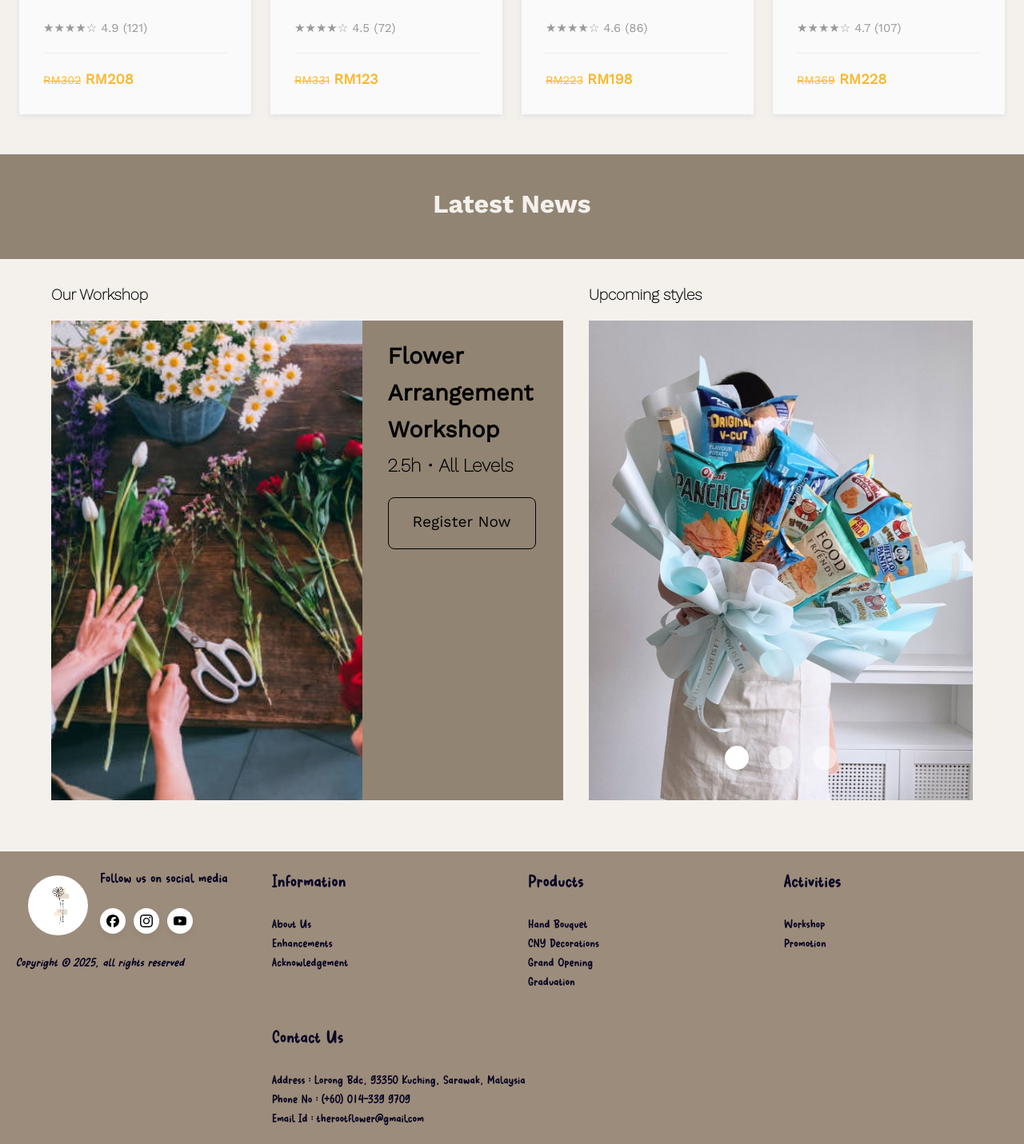
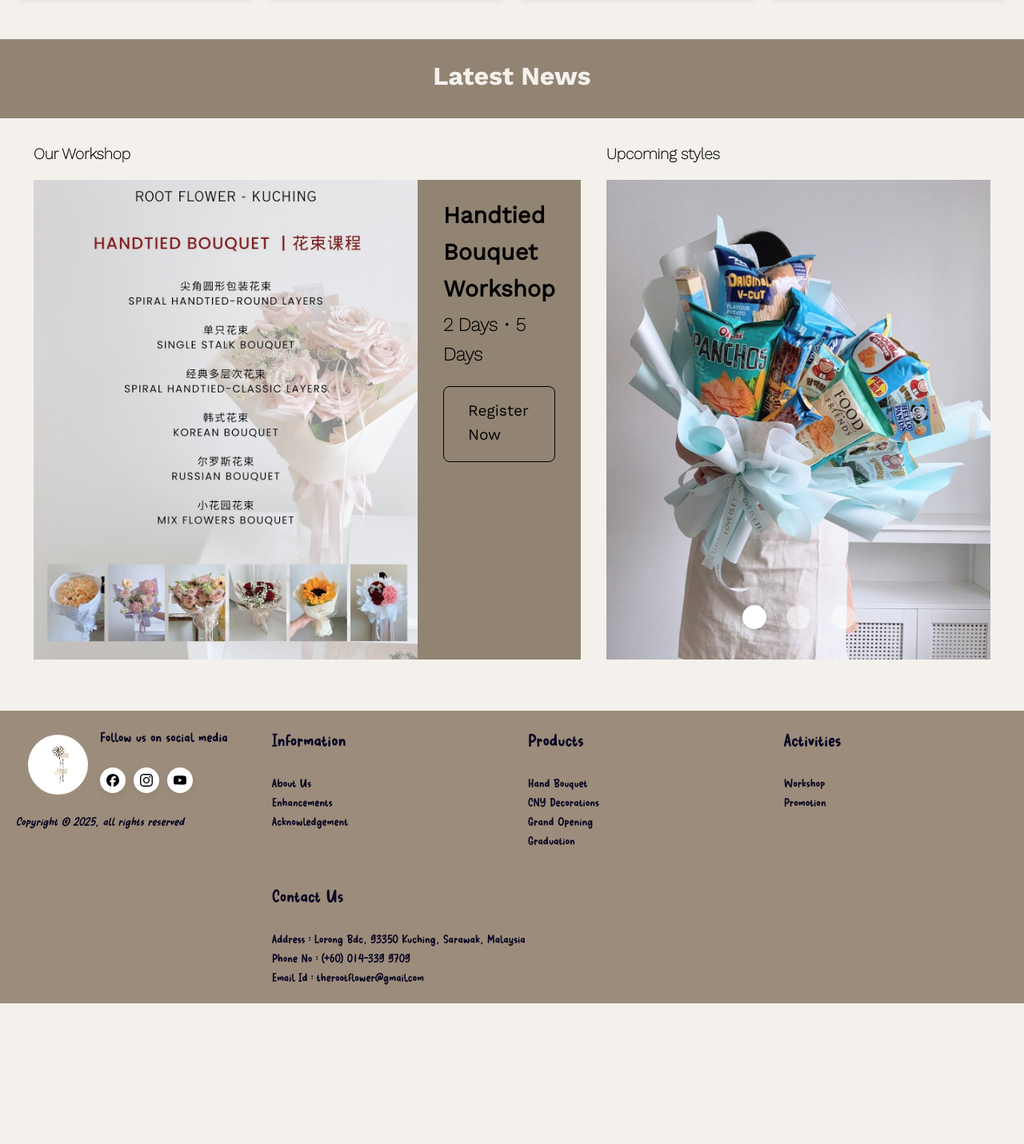
Before and after one commit to danyol123/rootflowers, a PHP site: page / in a window 1280 px wide. Shown: the part 2608-4039 px from the top of the page at 80% size. After the commit the page ends 3863 px from the top, so only its background shows below. Run offline with PHP 8.4, Linux system fonts and the light colour scheme.

Commit message:
Changed workshop in the index

```diff
--- a/index.html
+++ b/index.html
@@ -230,11 +230,11 @@
         <h2>Our Workshop</h2>
         <div class="section6-workshop-content">
           <div class="section6-workshop-image">
-            <img src="Pictures/Index/workshop1.jpg" alt="Flower Arrangement Workshop">
+            <a href="workshop.html"><img src="Pictures/Index/workshop1.jpg" alt="Flower Arrangement Workshop"></a>
           </div>
           <div class="section6-workshop-text">
-            <h1>Flower Arrangement Workshop</h1>
-            <h2>2.5h • All Levels</h2>
+            <h1>Handtied Bouquet Workshop</h1>
+            <h2>2 Days • 5 Days</h2>
             <a href="register.html" class="contact_us">Register Now</a>
           </div>
         </div>
--- a/styles.css
+++ b/styles.css
@@ -286,7 +286,6 @@ main {
 
 .section2 {
   background-color: #918473;
-  padding: 0.5rem 0rem;
 }
 
 .section2-text{
@@ -306,7 +305,7 @@ h2.section2-text {
 /* Section 3 */
 
 .section3 {
-  padding: 4rem 1rem;
+  padding: 2rem 1rem;
 }
 
 .section3-content {
@@ -377,7 +376,6 @@ h2.section2-text {
 
 .section4, .section5, .section6 {
   background-color: #918473;
-  padding: 1rem 0rem;
 }
 
 .section4 h1, .section5 h1, .section6 h1 {
@@ -630,14 +628,14 @@ h2.section2-text {
 
 .section6-workshop-image img{
   object-fit: cover;
-  max-width: 100%;
+  width: 480px;
   height: 600px;
 }
 
 .section6-workshop-text {
   padding: 0rem 2rem;
   background-color: #918473;
-  max-width: 100%;
+  max-width: 200px;
   height: 600px;
   font-size: 1.2em;
   line-height: 1.6;
@@ -1856,8 +1854,13 @@ a[data-social="Youtube"] { --accent-color: #FF0000; }
 .profile-pic img{
   width: 200px;
   height: 200px;
-  border: 5px groove #918473;
+  border: 5px groove #DA7297;
   border-radius: 20px;
+  transition: 0.3s ease;
+}
+
+.profile-pic img:hover{
+  transform: scale(1.1);
 }
 
 .profile-main h1{
```
Also changed, not shown: Pictures/Index/workshop1.jpg.
